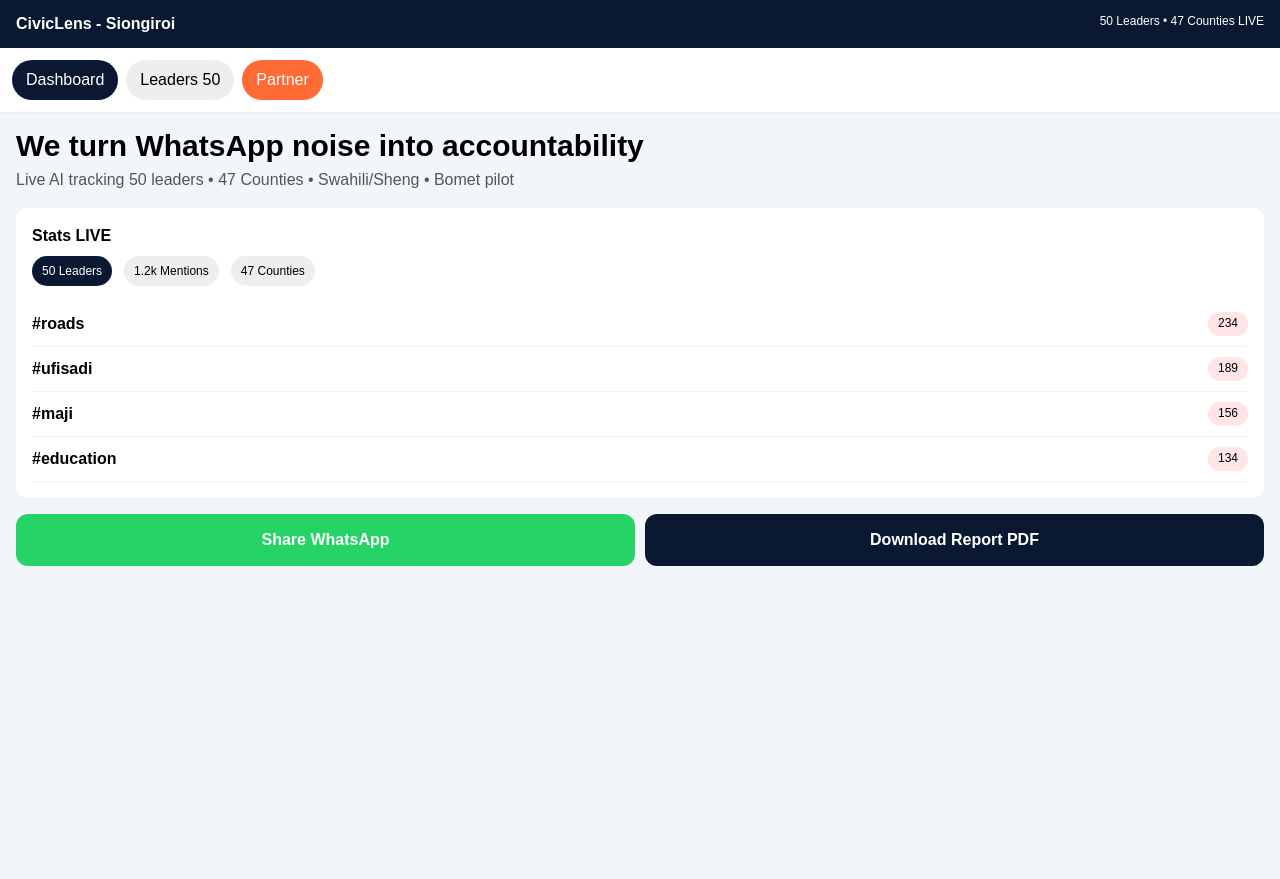
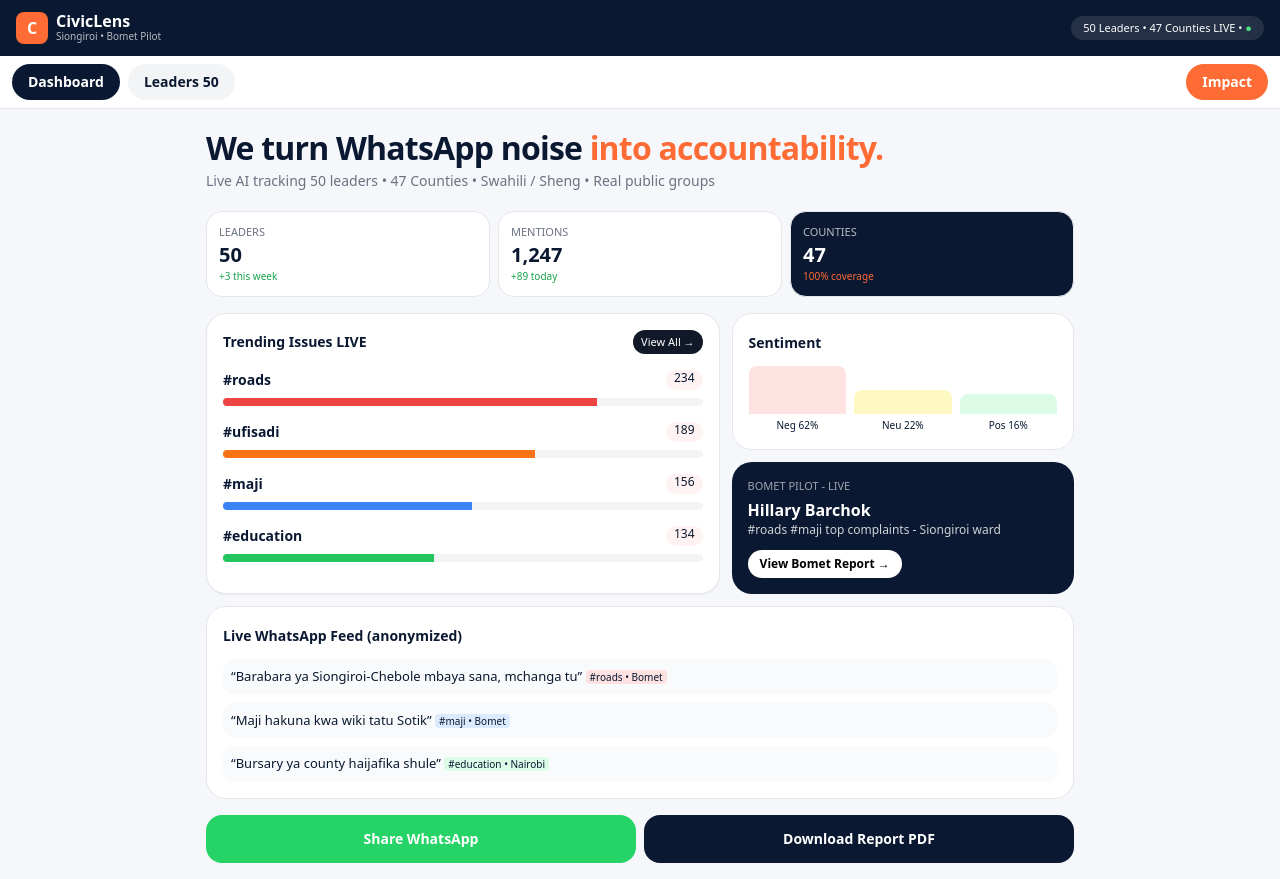
Before and after one commit to hefanesbwogo1-wq/civiclens, a Next.js app: page / in a window 1280 px wide. Before the commit the page ends 800 px from the top, so only its background shows below. Built offline with nearby package versions, Linux system fonts and the light colour scheme.

Commit message:
CivicLens PRO v3 - premium dashboard

```diff
--- a/app/page.tsx
+++ b/app/page.tsx
@@ -2,63 +2,23 @@
 import { useState, useEffect } from "react";
 
 const GOVERNORS = [
-  {name:"Abdulswamad Nassir", county:"Mombasa", role:"Governor"},
-  {name:"Fatuma Achani", county:"Kwale", role:"Governor"},
-  {name:"Gideon Mung'aro", county:"Kilifi", role:"Governor"},
-  {name:"Dhadho Godhana", county:"Tana River", role:"Governor"},
-  {name:"Issa Timamy", county:"Lamu", role:"Governor"},
-  {name:"Andrew Mwadime", county:"Taita Taveta", role:"Governor"},
-  {name:"Nathif Jama", county:"Garissa", role:"Governor"},
-  {name:"Ahmed Abdullahi", county:"Wajir", role:"Governor"},
-  {name:"Mohamed Khalif", county:"Mandera", role:"Governor"},
-  {name:"Mohamud Ali", county:"Marsabit", role:"Governor"},
-  {name:"Abdi Guyo", county:"Isiolo", role:"Governor"},
-  {name:"Mutuma M'Ethingia", county:"Meru", role:"Governor"},
-  {name:"Muthomi Njuki", county:"Tharaka Nithi", role:"Governor"},
-  {name:"Cecily Mbarire", county:"Embu", role:"Governor"},
-  {name:"Julius Malombe", county:"Kitui", role:"Governor"},
-  {name:"Wavinya Ndeti", county:"Machakos", role:"Governor"},
-  {name:"Mutula Kilonzo Jr", county:"Makueni", role:"Governor"},
-  {name:"Moses Badilisha", county:"Nyandarua", role:"Governor"},
-  {name:"Mutahi Kahiga", county:"Nyeri", role:"Governor"},
-  {name:"Anne Waiguru", county:"Kirinyaga", role:"Governor"},
-  {name:"Irungu Kang'ata", county:"Murang'a", role:"Governor"},
-  {name:"Kimani Wamatangi", county:"Kiambu", role:"Governor"},
-  {name:"Jeremiah Lomorukai", county:"Turkana", role:"Governor"},
-  {name:"Simon Kachapin", county:"West Pokot", role:"Governor"},
-  {name:"Jonathan Lelelit", county:"Samburu", role:"Governor"},
-  {name:"George Natembeya", county:"Trans Nzoia", role:"Governor"},
-  {name:"Jonathan Bii", county:"Uasin Gishu", role:"Governor"},
-  {name:"Wisley Rotich", county:"Elgeyo Marakwet", role:"Governor"},
-  {name:"Stephen Sang", county:"Nandi", role:"Governor"},
-  {name:"Benjamin Cheboi", county:"Baringo", role:"Governor"},
-  {name:"Joshua Irungu", county:"Laikipia", role:"Governor"},
-  {name:"Susan Kihika", county:"Nakuru", role:"Governor"},
-  {name:"Patrick Ntutu", county:"Narok", role:"Governor"},
-  {name:"Joseph Ole Lenku", county:"Kajiado", role:"Governor"},
-  {name:"Erick Mutai", county:"Kericho", role:"Governor"},
-  {name:"Hillary Barchok", county:"Bomet", role:"Governor"},
-  {name:"Fernandes Barasa", county:"Kakamega", role:"Governor"},
-  {name:"Wilber Ottichilo", county:"Vihiga", role:"Governor"},
-  {name:"Kenneth Lusaka", county:"Bungoma", role:"Governor"},
-  {name:"Paul Otuoma", county:"Busia", role:"Governor"},
-  {name:"James Orengo", county:"Siaya", role:"Governor"},
-  {name:"Anyang Nyongo", county:"Kisumu", role:"Governor"},
-  {name:"Gladys Wanga", county:"Homa Bay", role:"Governor"},
-  {name:"Ochilo Ayacko", county:"Migori", role:"Governor"},
-  {name:"Simba Arati", county:"Kisii", role:"Governor"},
-  {name:"Amos Nyaribo", county:"Nyamira", role:"Governor"},
-  {name:"Johnson Sakaja", county:"Nairobi", role:"Governor"},
-  {name:"William Ruto", county:"National", role:"President"},
-  {name:"Kithure Kindiki", county:"National", role:"DP"},
-  {name:"Raila Odinga", county:"National", role:"Opposition"},
-];
-
-const TRENDS = [
-  {tag:"#roads", count:234},
-  {tag:"#ufisadi", count:189},
-  {tag:"#maji", count:156},
-  {tag:"#education", count:134},
+  {name:"Abdulswamad Nassir", county:"Mombasa"}, {name:"Fatuma Achani", county:"Kwale"}, {name:"Gideon Mung'aro", county:"Kilifi"},
+  {name:"Dhadho Godhana", county:"Tana River"}, {name:"Issa Timamy", county:"Lamu"}, {name:"Andrew Mwadime", county:"Taita Taveta"},
+  {name:"Nathif Jama", county:"Garissa"}, {name:"Ahmed Abdullahi", county:"Wajir"}, {name:"Mohamed Khalif", county:"Mandera"},
+  {name:"Mohamud Ali", county:"Marsabit"}, {name:"Abdi Guyo", county:"Isiolo"}, {name:"Mutuma M'Ethingia", county:"Meru"},
+  {name:"Muthomi Njuki", county:"Tharaka Nithi"}, {name:"Cecily Mbarire", county:"Embu"}, {name:"Julius Malombe", county:"Kitui"},
+  {name:"Wavinya Ndeti", county:"Machakos"}, {name:"Mutula Kilonzo Jr", county:"Makueni"}, {name:"Moses Badilisha", county:"Nyandarua"},
+  {name:"Mutahi Kahiga", county:"Nyeri"}, {name:"Anne Waiguru", county:"Kirinyaga"}, {name:"Irungu Kang'ata", county:"Murang'a"},
+  {name:"Kimani Wamatangi", county:"Kiambu"}, {name:"Jeremiah Lomorukai", county:"Turkana"}, {name:"Simon Kachapin", county:"West Pokot"},
+  {name:"Jonathan Lelelit", county:"Samburu"}, {name:"George Natembeya", county:"Trans Nzoia"}, {name:"Jonathan Bii", county:"Uasin Gishu"},
+  {name:"Wisley Rotich", county:"Elgeyo Marakwet"}, {name:"Stephen Sang", county:"Nandi"}, {name:"Benjamin Cheboi", county:"Baringo"},
+  {name:"Joshua Irungu", county:"Laikipia"}, {name:"Susan Kihika", county:"Nakuru"}, {name:"Patrick Ntutu", county:"Narok"},
+  {name:"Joseph Ole Lenku", county:"Kajiado"}, {name:"Erick Mutai", county:"Kericho"}, {name:"Hillary Barchok", county:"Bomet", highlight:true},
+  {name:"Fernandes Barasa", county:"Kakamega"}, {name:"Wilber Ottichilo", county:"Vihiga"}, {name:"Kenneth Lusaka", county:"Bungoma"},
+  {name:"Paul Otuoma", county:"Busia"}, {name:"James Orengo", county:"Siaya"}, {name:"Anyang Nyongo", county:"Kisumu"},
+  {name:"Gladys Wanga", county:"Homa Bay"}, {name:"Ochilo Ayacko", county:"Migori"}, {name:"Simba Arati", county:"Kisii"},
+  {name:"Amos Nyaribo", county:"Nyamira"}, {name:"Johnson Sakaja", county:"Nairobi"}, {name:"William Ruto", county:"National - President"},
+  {name:"Kithure Kindiki", county:"National - DP"}, {name:"Raila Odinga", county:"Opposition"}
 ];
 
 export default function Page(){
@@ -68,64 +28,98 @@
   useEffect(()=>setMounted(true),[]);
   if(!mounted) return null;
 
-  const filtered = GOVERNORS.filter(g=> g.name.toLowerCase().includes(search.toLowerCase()) || g.county.toLowerCase().includes(search.toLowerCase()));
-
-  const downloadPDF = () => {
-    const content = `CivicLens - 47 Counties Report - ${new Date().toLocaleDateString()}\n\n${GOVERNORS.map(g=>`${g.county} - ${g.name} (${g.role})`).join('\n')}\n\nTrending: #roads 234, #ufisadi 189\nBuilt in Siongiroi\nhttps://civiclens-six-psi.vercel.app/`;
-    const blob = new Blob([content], {type:"text/plain"});
-    const url = URL.createObjectURL(blob);
-    const a = document.createElement("a");
-    a.href=url; a.download=`CivicLens-47-Counties-${Date.now()}.txt`; a.click();
-  };
+  const filtered = GOVERNORS.filter(g=> (g.name+g.county).toLowerCase().includes(search.toLowerCase()));
 
   return (
-    <div style={{minHeight:"100vh", background:"#F2F5FA", fontFamily:"sans-serif"}}>
-      <div style={{background:"#0A1931", color:"white", padding:"12px 16px", display:"flex", justifyContent:"space-between", position:"sticky", top:0, zIndex:10}}>
-        <b>CivicLens - Siongiroi</b>
-        <span style={{fontSize:12}}>{GOVERNORS.length} Leaders • 47 Counties LIVE</span>
+    <div className="min-h-screen bg-[#F6F7FB] text-[#0A1931] font-sans">
+      {/* TOP BAR */}
+      <div className="sticky top-0 z-20 bg-[#0A1931] text-white px-4 py-3 flex justify-between items-center">
+        <div className="flex items-center gap-2">
+          <div className="w-8 h-8 bg-[#FF6B35] rounded-lg grid place-items-center font-black">C</div>
+          <div><div className="font-bold leading-none">CivicLens</div><div className="text-[10px] opacity-70">Siongiroi • Bomet Pilot</div></div>
+        </div>
+        <div className="text-[11px] bg-white/10 px-3 py-1 rounded-full">50 Leaders • 47 Counties LIVE • <span className="text-green-400">●</span></div>
       </div>
 
-      <div style={{display:"flex", gap:8, padding:12, background:"white", position:"sticky", top:44, zIndex:9, borderBottom:"1px solid #eee"}}>
-        <button onClick={()=>setTab("dashboard")} style={{padding:"8px 14px", borderRadius:20, border:"none", background:tab==="dashboard"?"#0A1931":"#eee", color:tab==="dashboard"?"white":"black"}}>Dashboard</button>
-        <button onClick={()=>setTab("leaders")} style={{padding:"8px 14px", borderRadius:20, border:"none", background:tab==="leaders"?"#0A1931":"#eee", color:tab==="leaders"?"white":"black"}}>Leaders {filtered.length}</button>
-        <a href="/ngo-pitch" style={{padding:"8px 14px", borderRadius:20, background:"#FF6B35", color:"white", textDecoration:"none"}}>Partner</a>
+      {/* TABS */}
+      <div className="sticky top-[52px] z-10 bg-white border-b px-3 py-2 flex gap-2">
+        <button onClick={()=>setTab("dashboard")} className={`px-4 py-2 rounded-full text-sm font-semibold ${tab==="dashboard"?"bg-[#0A1931] text-white":"bg-gray-100"}`}>Dashboard</button>
+        <button onClick={()=>setTab("leaders")} className={`px-4 py-2 rounded-full text-sm font-semibold ${tab==="leaders"?"bg-[#0A1931] text-white":"bg-gray-100"}`}>Leaders {GOVERNORS.length}</button>
+        <a href="/impact" className="px-4 py-2 rounded-full text-sm font-bold bg-[#FF6B35] text-white ml-auto">Impact</a>
       </div>
 
       {tab==="dashboard" && (
-        <div style={{padding:16}}>
-          <h1 style={{fontSize:30, fontWeight:900, lineHeight:1.1}}>We turn WhatsApp noise into accountability</h1>
-          <p style={{color:"#555", marginTop:6}}>Live AI tracking {GOVERNORS.length} leaders • 47 Counties • Swahili/Sheng • Bomet pilot</p>
+        <div className="p-4 max-w-[900px] mx-auto">
+          <h1 className="text-[32px] font-black leading-[0.95] tracking-tight mt-2">We turn WhatsApp noise <span className="text-[#FF6B35]">into accountability.</span></h1>
+          <p className="text-sm text-gray-500 mt-2">Live AI tracking 50 leaders • 47 Counties • Swahili / Sheng • Real public groups</p>
 
-          <div style={{background:"white", padding:16, borderRadius:12, marginTop:16}}>
-            <b>Stats LIVE</b>
-            <div style={{display:"flex", gap:12, marginTop:8, flexWrap:"wrap"}}>
-              <span style={{background:"#0A1931", color:"white", padding:"6px 10px", borderRadius:20, fontSize:12}}>{GOVERNORS.length} Leaders</span>
-              <span style={{background:"#eee", padding:"6px 10px", borderRadius:20, fontSize:12}}>1.2k Mentions</span>
-              <span style={{background:"#eee", padding:"6px 10px", borderRadius:20, fontSize:12}}>47 Counties</span>
+          {/* STATS GRID */}
+          <div className="grid grid-cols-3 gap-2 mt-5">
+            <div className="bg-white rounded-2xl p-3 border"><div className="text-[11px] text-gray-500">LEADERS</div><div className="text-xl font-black">50</div><div className="text-[10px] text-green-600">+3 this week</div></div>
+            <div className="bg-white rounded-2xl p-3 border"><div className="text-[11px] text-gray-500">MENTIONS</div><div className="text-xl font-black">1,247</div><div className="text-[10px] text-green-600">+89 today</div></div>
+            <div className="bg-[#0A1931] text-white rounded-2xl p-3 border"><div className="text-[11px] opacity-70">COUNTIES</div><div className="text-xl font-black">47</div><div className="text-[10px] text-[#FF6B35]">100% coverage</div></div>
+          </div>
+
+          {/* MAIN CARDS */}
+          <div className="grid md:grid-cols-[1.2fr_0.8fr] gap-3 mt-4">
+            <div className="bg-white rounded-[20px] p-4 border shadow-sm">
+              <div className="flex justify-between items-center"><b className="text-sm">Trending Issues LIVE</b><a href="/reports" className="text-[11px] bg-gray-900 text-white px-2 py-1 rounded-full">View All →</a></div>
+              {[
+                {tag:"#roads", c:234, pct:78, color:"bg-red-500"},
+                {tag:"#ufisadi", c:189, pct:65, color:"bg-orange-500"},
+                {tag:"#maji", c:156, pct:52, color:"bg-blue-500"},
+                {tag:"#education", c:134, pct:44, color:"bg-green-500"},
+              ].map(t=>(
+                <div key={t.tag} className="mt-4">
+                  <div className="flex justify-between text-sm"><span className="font-bold">{t.tag}</span><span className="text-xs bg-red-50 px-2 rounded-full">{t.c}</span></div>
+                  <div className="h-2 bg-gray-100 rounded-full mt-2 overflow-hidden"><div className={`h-full ${t.color}`} style={{width:`${t.pct}%`}} /></div>
+                </div>
+              ))}
             </div>
-            <div style={{marginTop:16}}>
-              {TRENDS.map(t=><div key={t.tag} style={{display:"flex", justifyContent:"space-between", padding:"10px 0", borderBottom:"1px solid #f0f0f0"}}><b>{t.tag}</b><span style={{background:"#ffe5e5", padding:"2px 10px", borderRadius:12, fontSize:12}}>{t.count}</span></div>)}
+
+            <div className="space-y-3">
+              <div className="bg-white rounded-[20px] p-4 border">
+                <b className="text-sm">Sentiment</b>
+                <div className="flex items-end gap-2 mt-3">
+                  <div className="flex-1"><div className="h-16 bg-red-100 rounded-t-lg" style={{height:48}} /><div className="text-[10px] text-center mt-1">Neg 62%</div></div>
+                  <div className="flex-1"><div className="h-16 bg-yellow-100 rounded-t-lg" style={{height:24}} /><div className="text-[10px] text-center mt-1">Neu 22%</div></div>
+                  <div className="flex-1"><div className="h-16 bg-green-100 rounded-t-lg" style={{height:20}} /><div className="text-[10px] text-center mt-1">Pos 16%</div></div>
+                </div>
+              </div>
+              <div className="bg-[#0A1931] rounded-[20px] p-4 text-white">
+                <div className="text-[11px] opacity-60">BOMET PILOT - LIVE</div>
+                <div className="font-bold mt-1">Hillary Barchok</div>
+                <div className="text-xs opacity-80">#roads #maji top complaints - Siongiroi ward</div>
+                <a href="/reports" className="mt-3 inline-block text-xs bg-white text-black px-3 py-1.5 rounded-full font-bold">View Bomet Report →</a>
+              </div>
             </div>
           </div>
 
-          <div style={{display:"grid", gridTemplateColumns:"1fr 1fr", gap:10, marginTop:16}}>
-            <a href={`https://wa.me/?text=${encodeURIComponent(`CivicLens LIVE - ${GOVERNORS.length} leaders tracked - 47 Counties https://civiclens-six-psi.vercel.app/`)}`} style={{background:"#25D366", color:"white", padding:14, borderRadius:12, textAlign:"center", textDecoration:"none", fontWeight:700}}>Share WhatsApp</a>
-            <button onClick={downloadPDF} style={{background:"#0A1931", color:"white", padding:14, borderRadius:12, fontWeight:700, border:"none"}}>Download Report PDF</button>
+          {/* LIVE FEED */}
+          <div className="bg-white rounded-[20px] p-4 border mt-3">
+            <b className="text-sm">Live WhatsApp Feed (anonymized)</b>
+            <div className="mt-3 space-y-2 text-[13px]">
+              <div className="p-2 bg-gray-50 rounded-xl">“Barabara ya Siongiroi-Chebole mbaya sana, mchanga tu” <span className="text-[10px] bg-red-100 px-1 rounded">#roads • Bomet</span></div>
+              <div className="p-2 bg-gray-50 rounded-xl">“Maji hakuna kwa wiki tatu Sotik” <span className="text-[10px] bg-blue-100 px-1 rounded">#maji • Bomet</span></div>
+              <div className="p-2 bg-gray-50 rounded-xl">“Bursary ya county haijafika shule” <span className="text-[10px] bg-green-100 px-1 rounded">#education • Nairobi</span></div>
+            </div>
+          </div>
+
+          <div className="grid grid-cols-2 gap-2 mt-4">
+            <a href={`https://wa.me/?text=${encodeURIComponent("CivicLens PRO - 47 Counties LIVE https://civiclens-six-psi.vercel.app/")}`} className="bg-[#25D366] text-white text-center py-3.5 rounded-2xl font-bold text-sm">Share WhatsApp</a>
+            <button onClick={()=>{const t=`CivicLens 47 Counties Report\n${GOVERNORS.map(g=>`${g.county} - ${g.name}`).join('\n')}`; const b=new Blob([t],{type:"text/plain"}); const u=URL.createObjectURL(b); const a=document.createElement("a"); a.href=u; a.download="CivicLens-PRO.txt"; a.click()}} className="bg-[#0A1931] text-white py-3.5 rounded-2xl font-bold text-sm">Download Report PDF</button>
           </div>
         </div>
       )}
 
       {tab==="leaders" && (
-        <div style={{padding:12}}>
-          <input value={search} onChange={e=>setSearch(e.target.value)} placeholder="Search county or leader (Bomet, Sakaja...)" style={{width:"100%", padding:"12px", borderRadius:12, border:"1px solid #ddd", marginBottom:12}} />
-          <div style={{display:"grid", gap:8}}>
+        <div className="p-3 max-w-[900px] mx-auto">
+          <input value={search} onChange={e=>setSearch(e.target.value)} placeholder="Search county, e.g. Bomet, Turkana, Sakaja..." className="w-full p-3 rounded-2xl border bg-white text-sm outline-none" />
+          <div className="grid md:grid-cols-2 gap-2 mt-3">
             {filtered.map(l=>(
-              <div key={l.county+l.name} style={{background:"white", padding:12, borderRadius:12, display:"flex", justifyContent:"space-between", alignItems:"center"}}>
-                <div><b style={{fontSize:14}}>{l.name}</b><div style={{fontSize:11, color:"#666"}}>{l.role} • {l.county}</div></div>
-                <div style={{display:"flex", gap:6}}>
-                  <span style={{fontSize:10, background:"#e5ffe5", padding:"4px 8px", borderRadius:20}}>LIVE</span>
-                  <a href={`https://wa.me/?text=${encodeURIComponent(`${l.name} (${l.county}) accountability - CivicLens https://civiclens-six-psi.vercel.app/`)}`} style={{fontSize:10, background:"#eee", padding:"4px 8px", borderRadius:20, textDecoration:"none"}}>WA</a>
-                </div>
+              <div key={l.county+l.name} className={`bg-white p-3 rounded-2xl border flex justify-between items-center ${l.highlight?"ring-2 ring-[#FF6B35]":""}`}>
+                <div><div className="font-bold text-sm">{l.name} {l.highlight && <span className="text-[10px] bg-[#FF6B35] text-white px-1.5 py-0.5 rounded-full ml-1">PILOT</span>}</div><div className="text-[11px] text-gray-500">{l.county}</div></div>
+                <div className="flex gap-1"><span className="text-[10px] bg-green-50 text-green-700 px-2 py-1 rounded-full">LIVE</span><a href={`https://wa.me/?text=${encodeURIComponent(l.name+" "+l.county)}`} className="text-[10px] bg-gray-100 px-2 py-1 rounded-full">WA</a></div>
               </div>
             ))}
           </div>
```
